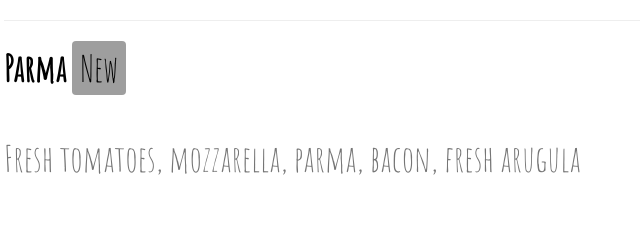
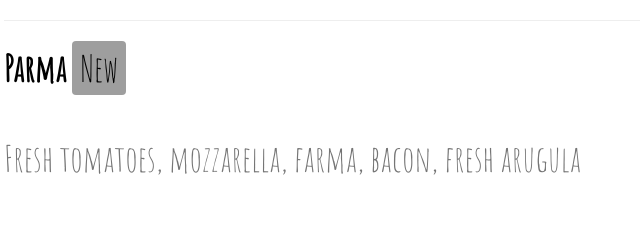
Before and after one commit to PioIX/primer-pagina-web-usando-repositorios-2024_grupo-n-09, a plain HTML site: page index.html in a window 1280 px wide. Shown: the part 2040-2280 px from the top of the page, 162-802 px from the left. Drawn offline with nearby package versions, Linux system fonts and the light colour scheme.

Commit message:
Update index.html

```diff
--- a/index.html
+++ b/index.html
@@ -81,7 +81,7 @@ body,h1,h2,h3,h4,h5,h6 {font-family: "Amatic SC", sans-serif}
       <hr>
 
       <h1><b>Parma</b> <span class="w3-tag w3-grey w3-round">New</span><span class="w3-right w3-tag w3-dark-grey w3-round">$21.50</span></h1>
-      <p class="w3-text-grey">Fresh tomatoes, mozzarella, parma, bacon, fresh arugula</p>
+      <p class="w3-text-grey">Fresh tomatoes, mozzarella, farma, bacon, fresh arugula</p>
     </div>
 
     <div id="Pasta" class="w3-container menu w3-padding-32 w3-white">
```
